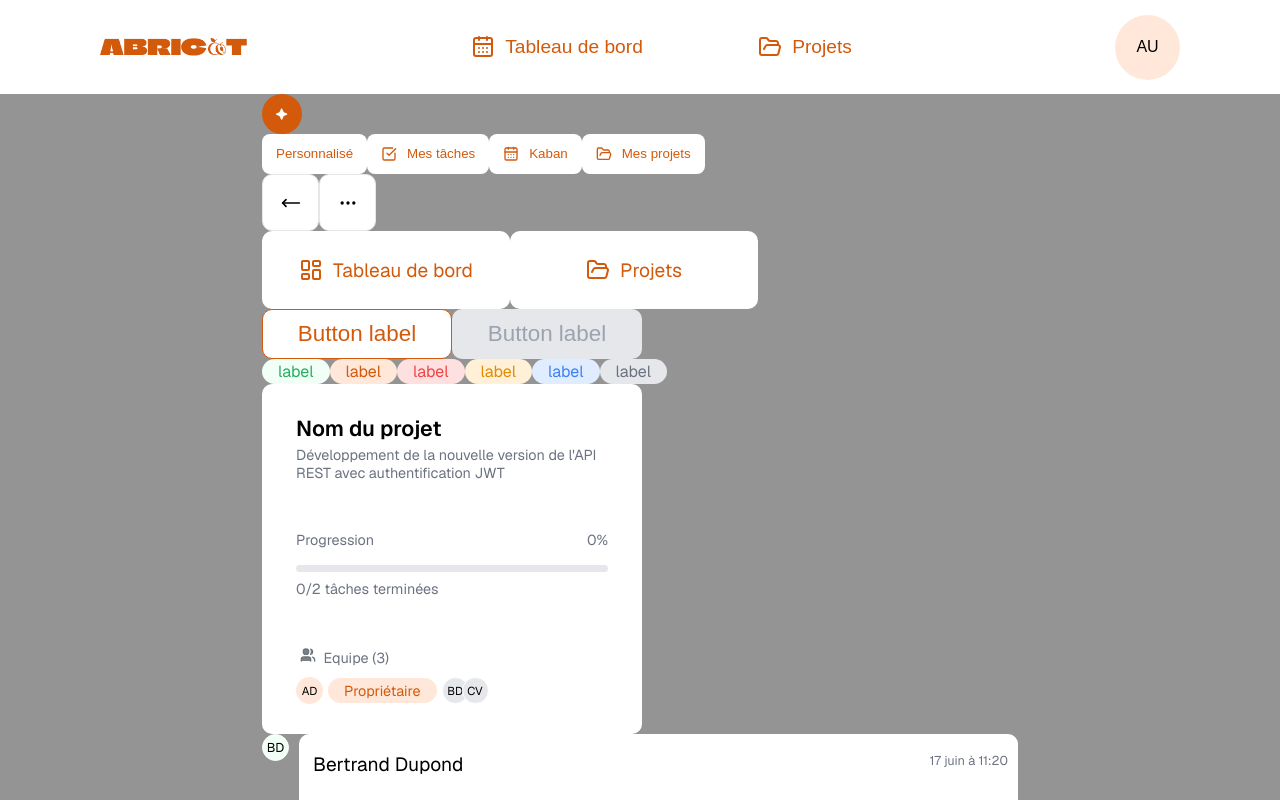
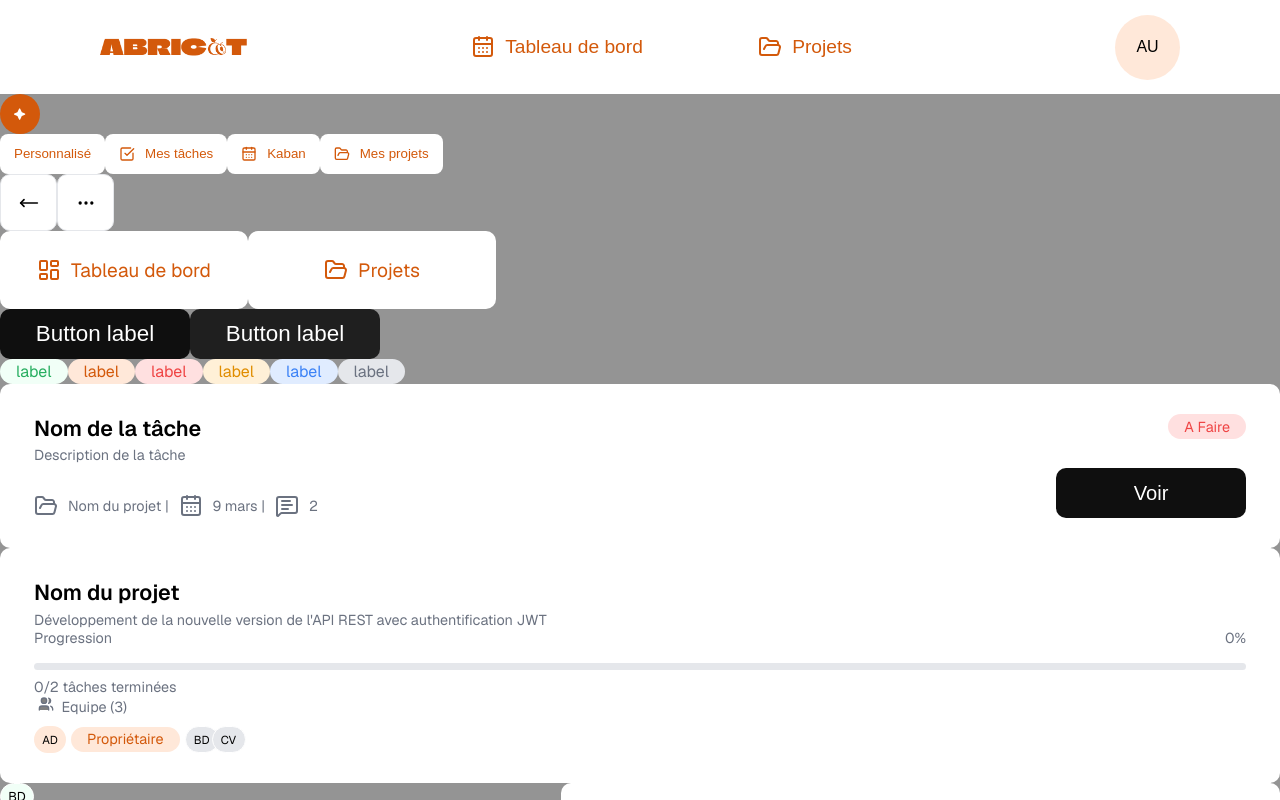
Before and after one commit to Ace4teaM/OCR-Abricot, a Next.js app: page / in a window 1280 px wide. Shown: the top 800 px of the page. Built offline with nearby package versions, Linux system fonts and the light colour scheme.

Commit message:
Ajout du composant TaskCard et correction des styles

```diff
--- a/src/app/page.js
+++ b/src/app/page.js
@@ -1,13 +1,13 @@
 import styles from "./page.module.css";
 import {IAButton, ChipButton, MenuItemButton, IconButton, Button} from "@/components/Buttons";
 import {TagLabel} from "@/components/Labels";
-import {ProjectCard} from "@/components/Cards";
+import {ProjectCard, TaskCard} from "@/components/Cards";
 import {UserComment} from "@/components/Parts";
 
 export default function Home() {
   return (
     <div className={styles.page}>
-      <main className={styles.main}>
+      <main>
         <div>
           <IAButton></IAButton>
         </div>
@@ -37,6 +37,7 @@ export default function Home() {
           <TagLabel color="blue"></TagLabel>
           <TagLabel color="gray"></TagLabel>
         </div>
+        <TaskCard></TaskCard>
         <ProjectCard></ProjectCard>
         <UserComment></UserComment>
         <UserComment hasNew={true}></UserComment>
--- a/src/app/page.module.css
+++ b/src/app/page.module.css
@@ -12,8 +12,6 @@
   display: flex;
   flex: 1;
   flex-direction: column;
-  align-items: center;
-  justify-content: center;
   font-family: var(--font-geist-sans);
   background-color: var(--background);
 }
--- a/src/components/Buttons/Button/Button.module.css
+++ b/src/components/Buttons/Button/Button.module.css
@@ -3,9 +3,6 @@
     position: relative;
     width: 190px;
     height: 50px;
-    background-color: white;
-    color: #D3590B;
-    border: 1px solid #D3590B;
     border-radius: 10px;
     display: inline-flex;
     justify-content: center;
@@ -14,23 +11,26 @@
     cursor: pointer;
     user-select: none;
     font-size: 1.4em;
-}
-
-.container:hover
-{
     background-color: #0F0F0F;
     color: white;
     border: none;
 }
 
+.container:hover
+{
+    background-color: white;
+    color: #D3590B;
+    border: 1px solid #D3590B;
+}
+
 .container:disabled
+{
+    background-color: #1F1F1F !important;
+}
+
+.container:disabled:hover
 {
     background-color: #E5E7EB !important;
     color: #9CA3AF !important;
     border: none;
 }
-
-.container:disabled:hover
-{
-    background-color: #1F1F1F !important;
-}
--- a/src/components/Cards/BaseCard/BaseCard.module.css
+++ b/src/components/Cards/BaseCard/BaseCard.module.css
@@ -1,16 +1,15 @@
 .container
 {
-    position: relative;
     background-color: #FFFFFF;
     color: #000000;
     border-radius: 10px;
     border: none;
-    display: flex;
+    padding: 30px 34px 30px 34px;
 }
 
 .content
 {
-    margin: 30px 34px 30px 34px;
+    position: relative;
     display: flex;
     flex-direction: column;
     justify-content: space-between;
--- a/src/components/Cards/ProjectCard/ProjectCard.jsx
+++ b/src/components/Cards/ProjectCard/ProjectCard.jsx
@@ -5,13 +5,11 @@ import {TagLabel, UserLabel} from '@/components/Labels'
 import {Users} from 'lucide-react';
 
 const ProjectCard = ({
-  width="380px",
-  height="350px",
   ...props
 }) => {
 
   return (
-    <BaseCard width={width} height={height} {...props}>
+    <BaseCard {...props}>
       <header>
         <h2>Nom du projet</h2>
         <p>Développement de la nouvelle version de l'API REST avec authentification JWT</p>
--- /dev/null
+++ b/src/components/Cards/TaskCard/TaskCard.jsx
@@ -0,0 +1,33 @@
+import { memo } from 'react';
+import styles from './TaskCard.module.css';
+import {BaseCard} from '@/components/Cards'
+import {TagLabel} from '@/components/Labels'
+import {Button} from '@/components/Buttons'
+import {FolderOpen, CalendarDays, MessageSquareText} from 'lucide-react';
+
+const TaskCard = ({
+  minWidth="380px",
+  minHeight="350px",
+  ...props
+}) => {
+
+  return (
+    <BaseCard {...props} minWidth={minWidth} minHeight={minHeight}>
+      <div className={styles.container}>
+        <header>
+          <h2>Nom de la tâche</h2>
+          <p className={styles.description}>Description de la tâche</p>
+          <TagLabel className={styles.tag} color="red">A Faire</TagLabel>
+        </header>
+        <section>
+          <FolderOpen></FolderOpen> Nom du projet | <CalendarDays></CalendarDays> 9 mars | <MessageSquareText></MessageSquareText> 2
+        </section>
+        <footer>
+          <Button className={styles.button}>Voir</Button>
+        </footer>
+      </div>
+    </BaseCard>
+  );
+};
+
+export default memo(TaskCard);
--- /dev/null
+++ b/src/components/Cards/TaskCard/TaskCard.module.css
@@ -0,0 +1,39 @@
+.container{
+    container-type: inline-size;
+}
+
+.tag{
+    position: absolute;
+    right: 0;
+    top: 0;
+}
+
+.button{
+    position: relative;
+    margin-top: 20px;
+}
+
+@container (min-width: 630px) {
+    .button{
+        position: absolute;
+        right: 0;
+        bottom: 0;
+    }
+}
+
+.title{
+    font-size: 1.2em;
+    margin-bottom: 20px;
+}
+
+.description{
+    font-size: 1em;
+}
+
+.container section{
+    margin-top: 30px;
+    display: flex;
+    justify-content: flex-start;
+    align-items: center;
+    gap: 10px;
+}
--- /dev/null
+++ b/src/components/Cards/TaskCard/index.js
@@ -0,0 +1 @@
+export { default} from "./TaskCard";
--- a/src/components/Cards/index.js
+++ b/src/components/Cards/index.js
@@ -1,2 +1,3 @@
+export { default as BaseCard } from "./BaseCard";
 export { default as ProjectCard } from "./ProjectCard";
-export { default as BaseCard } from "./BaseCard";
+export { default as TaskCard } from "./TaskCard";
--- a/src/components/Labels/BaseLabel/BaseLabel.module.css
+++ b/src/components/Labels/BaseLabel/BaseLabel.module.css
@@ -13,6 +13,7 @@
     overflow: hidden;
     cursor: default;
     user-select: none;
+    padding: 4px 16px 4px 16px;
 }
 
 .container[data-color="green"]
```
